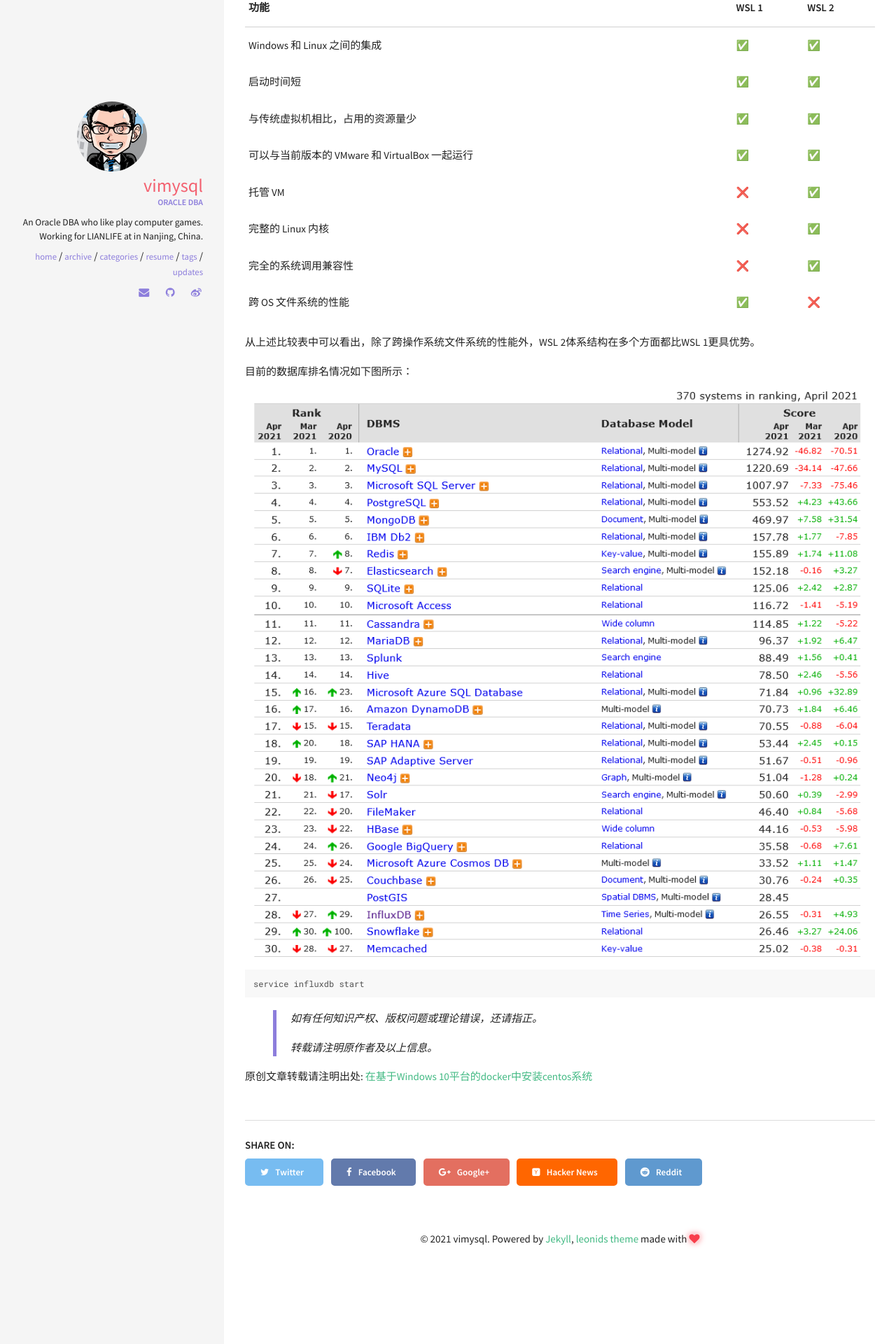
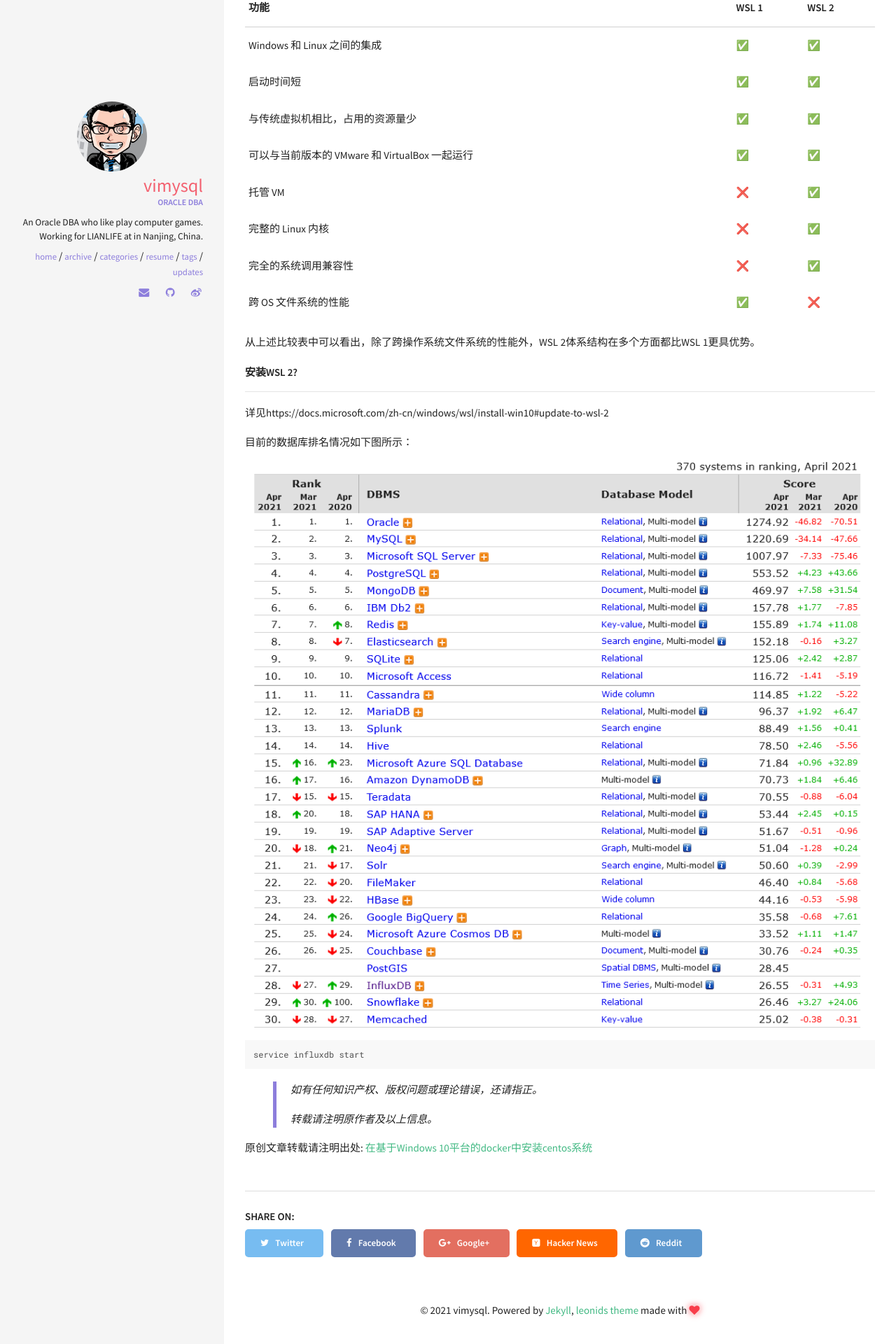
Before and after one commit to vimysql/vimysql.github.io, a Jekyll site: the page built from _posts/2021-08-07-docker-wsl2-1.md, in a window 1280 px wide. Shown: the part 1273-3193 px from the top of the page at 70% size. Built offline with Jekyll 4.4.1, drawn with Linux system fonts in a browser that asks for light colours.

Commit message:
Update 2021-08-07-docker-wsl2-1.md

```diff
--- a/_posts/2021-08-07-docker-wsl2-1.md
+++ b/_posts/2021-08-07-docker-wsl2-1.md
@@ -60,6 +60,10 @@ WSL 2使用最新、最强大的虚拟化技术在轻量级实用工具虚拟机
 
 从上述比较表中可以看出，除了跨操作系统文件系统的性能外，WSL 2体系结构在多个方面都比WSL 1更具优势。
 
+###### 安装WSL 2?
+----
+详见https://docs.microsoft.com/zh-cn/windows/wsl/install-win10#update-to-wsl-2
+
 目前的数据库排名情况如下图所示：
 ![image](/img/2021-04-06-python-monitorinflux/monitorinflux_1.png)
 
```
